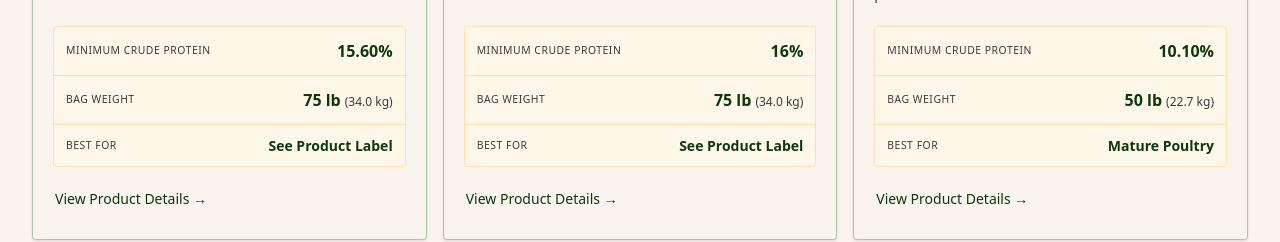
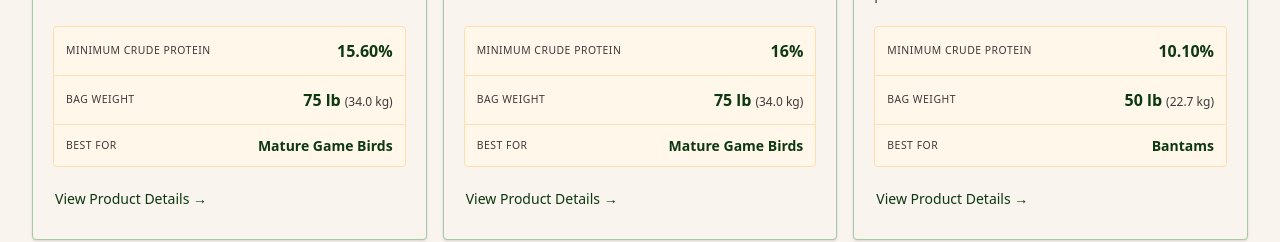
Before and after one commit to Jdanielcode1/DelhiShopSiteRepo, a Next.js app: page /products in a window 1280 px wide. Shown: the part 2060-2302 px from the top of the page. Built offline with nearby package versions, Linux system fonts and the light colour scheme; no server answers.

Commit message:
Update recommended birds for Martino, El Patron, and Monse mixes

```diff
--- a/data/customFeeds.ts
+++ b/data/customFeeds.ts
@@ -21,8 +21,8 @@ export const customFeeds: CustomFeed[] = [
     protein: "15.60%",
     weight: "75 lb",
     kilograms: "34.0 kg",
-    bestFor: "See Product Label",
-    bestForEs: "Consulte la Etiqueta",
+    bestFor: "Mature Game Birds",
+    bestForEs: "Aves de Caza Adultas",
   },
   {
     slug: "delhi-el-patron",
@@ -34,8 +34,8 @@ export const customFeeds: CustomFeed[] = [
     protein: "16%",
     weight: "75 lb",
     kilograms: "34.0 kg",
-    bestFor: "See Product Label",
-    bestForEs: "Consulte la Etiqueta",
+    bestFor: "Mature Game Birds",
+    bestForEs: "Aves de Caza Adultas",
   },
   {
     slug: "monse-mix",
@@ -47,8 +47,8 @@ export const customFeeds: CustomFeed[] = [
     protein: "10.10%",
     weight: "50 lb",
     kilograms: "22.7 kg",
-    bestFor: "Mature Poultry",
-    bestForEs: "Aves Adultas",
+    bestFor: "Bantams",
+    bestForEs: "Gallinas Bantam",
   },
   {
     slug: "delhi-el-justo-game-bird-mix",
```
